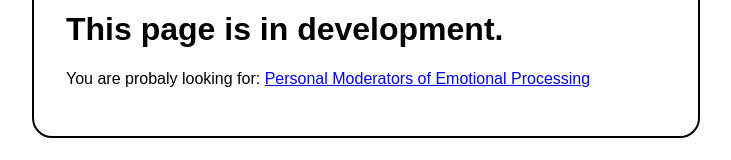
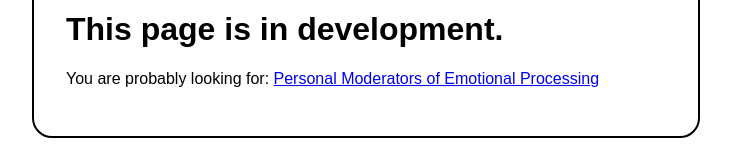
Before and after one commit to Kaysodilla/Kaysodilla.github.io, a plain HTML site: page index.html in a window 1280 px wide. Shown: the part 353-513 px from the top of the page, without its empty margins (274-1005 px from the left). Drawn offline with Linux system fonts and the light colour scheme.

Commit message:
Adjusted spelling of probably

```diff
--- a/index.html
+++ b/index.html
@@ -27,7 +27,7 @@
     <div id="notice">
         <h1>This page is in development.</h1>
         <p>
-            You are probaly looking for:
+            You are probably looking for:
             <a href="/Personal-Moderators-of-Emotional-Processing">
                 Personal Moderators of Emotional Processing
             </a>
```
